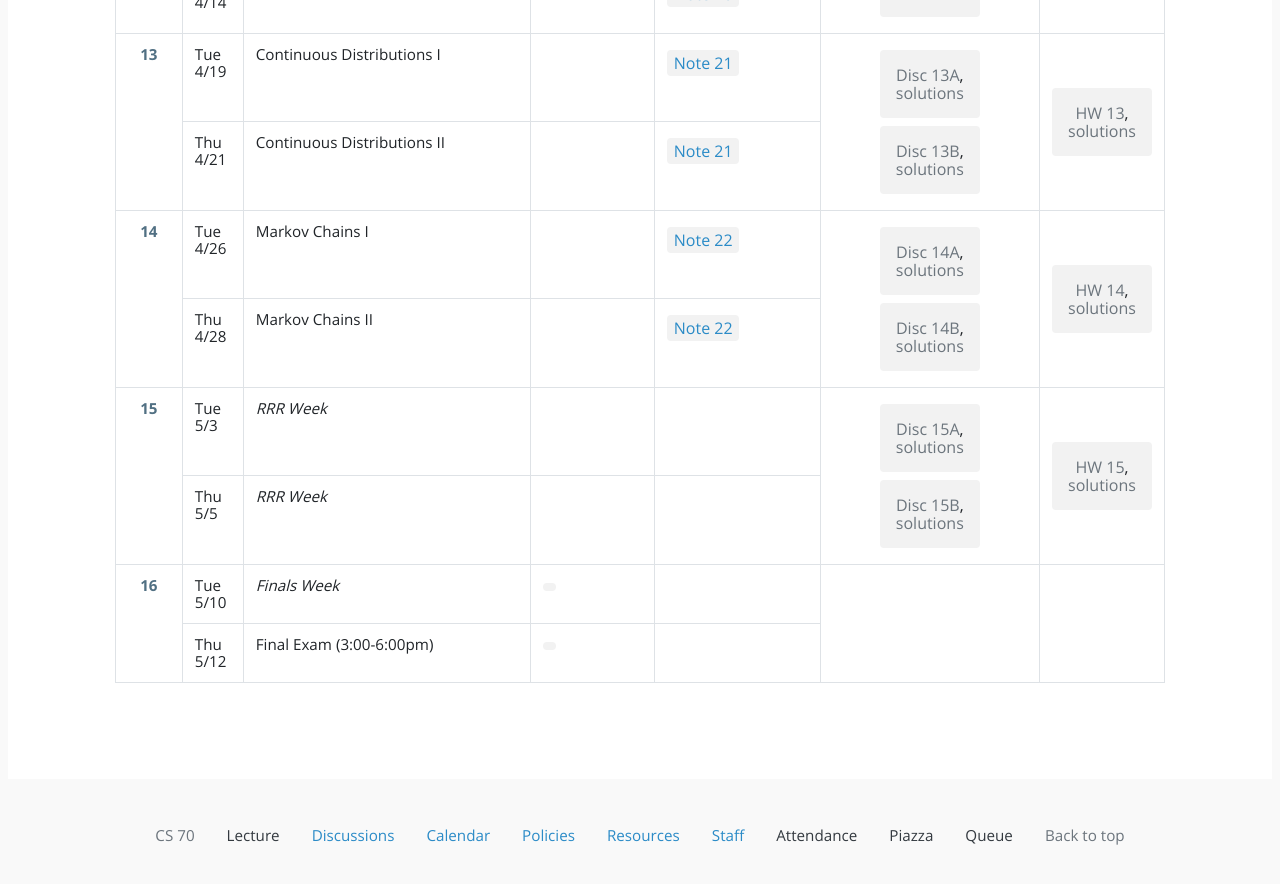
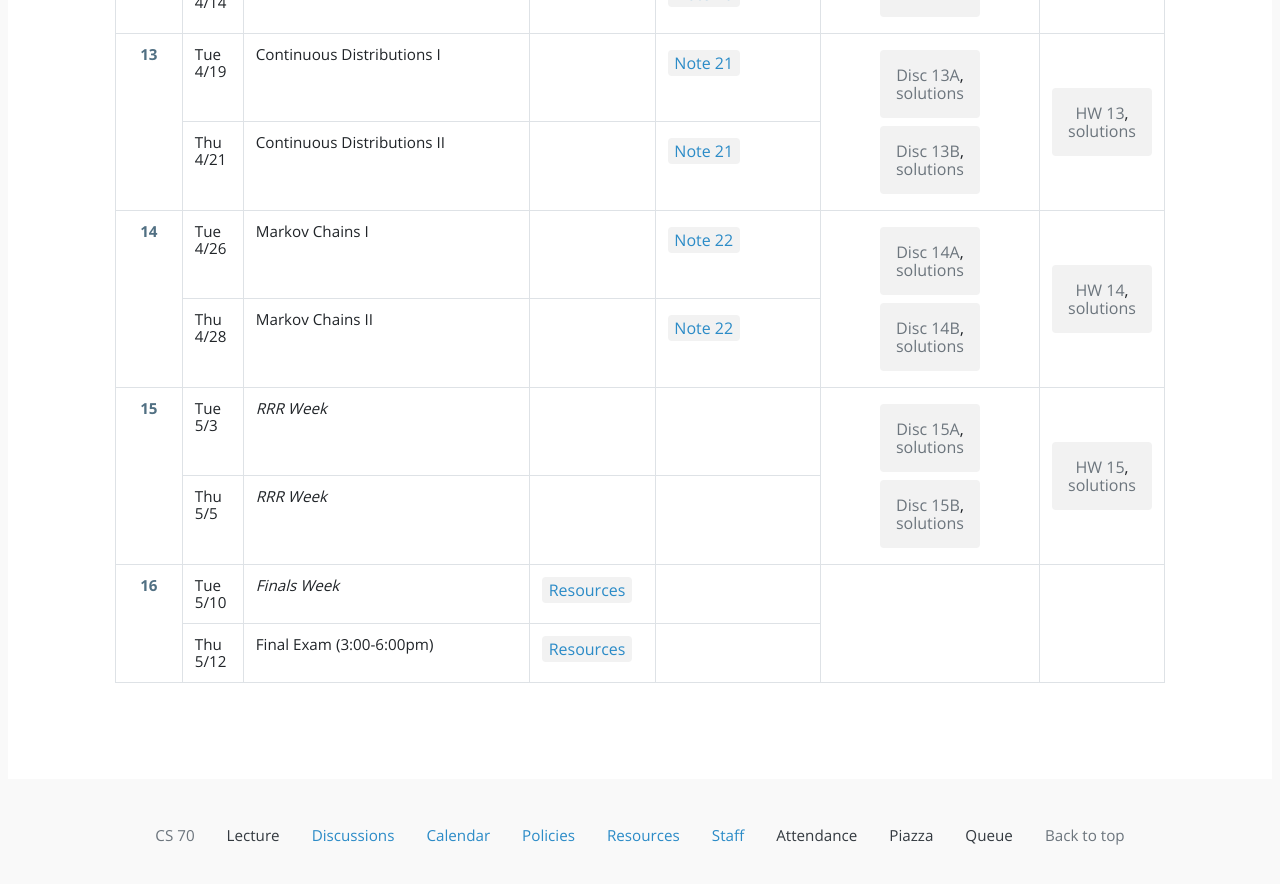
Before and after one commit to tsgoten/cs70-website, a Jekyll site: the page built from index.html, in a window 1280 px wide and 900 px high, scrolled down 2633 px. Shown: the top 884 px of the window. Built offline with Jekyll 4.4.1, drawn with Linux system fonts in a browser that asks for light colours.

Commit message:
updated week 16 resources

```diff
--- a/_data/materials/week_16.yml
+++ b/_data/materials/week_16.yml
@@ -7,8 +7,8 @@
   password:
   mirror:
   resources:
-      - name:
-        url:
+      - name: Resources
+        url: resources
 
 - type: lec
   date: "5/12"
@@ -19,5 +19,5 @@
   password:
   mirror:
   resources:
-      - name:
-        url:
+      - name: Resources
+        url: resources
```
